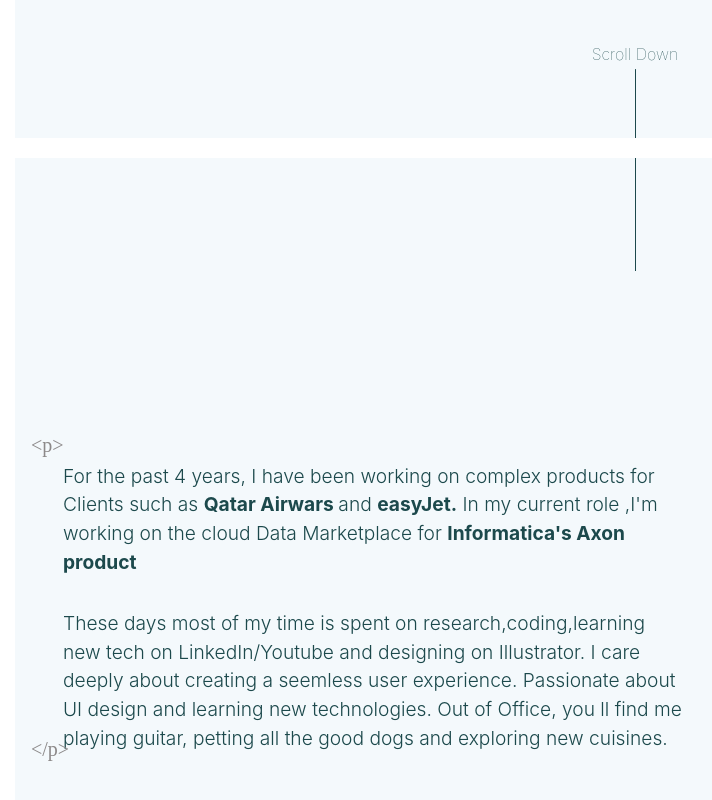
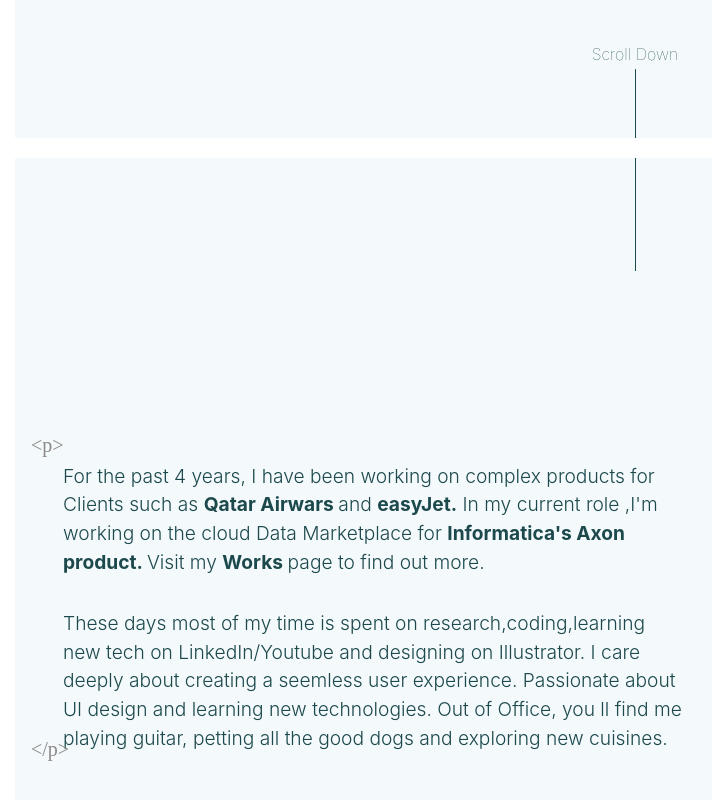
Before and after one commit to SoorajM143/personalwebsite-v2, a React (Create React App) app: page /about-me in a window 1280 px wide. Shown: the part 642-1442 px from the top of the page, without its empty margins (5-717 px from the left). Built offline with nearby package versions, Linux system fonts and the light colour scheme; a web font is replaced by a local one.

Commit message:
added confirmation dialog

```diff
--- a/src/components/AboutMe.js
+++ b/src/components/AboutMe.js
@@ -5,6 +5,7 @@
 import { Fade, Slide } from 'react-reveal';
 import Sphere from './Sphere';
 import Constants from './utils/Constant';
+import { Link } from 'react-router-dom';
 
 gsap.registerPlugin(ScrollTrigger);
 
@@ -52,6 +53,11 @@
               <strong>{Constants.ABOUT_ME_WORK_PARA_4}</strong>
               {Constants.ABOUT_ME_WORK_PARA_5}
               <strong>{Constants.ABOUT_ME_WORK_PARA_6}</strong>
+              {Constants.ABOUT_ME_WORK_PARA_8}
+              <Link to="/work">
+                <strong>{Constants.ABOUT_ME_WORK_PARA_9}</strong>
+              </Link>
+              {Constants.ABOUT_ME_WORK_PARA_10}
               <br />
               <span>{Constants.ABOUT_ME_WORK_PARA_7}</span>
             </div>
--- /dev/null
+++ b/src/components/Form/ConfirmationDialog.js
@@ -0,0 +1,22 @@
+import React from 'react';
+import { Dialog, DialogContent, DialogTitle, Typography } from '@mui/material';
+
+function ConfirmationDialog(props) {
+  const { onClose, open } = props;
+  const handleClose = () => {
+    onClose(false);
+  };
+  return (
+    <>
+      <Dialog onClose={handleClose} open={open}>
+        <DialogTitle>Confirmation</DialogTitle>
+        <DialogContent>
+            <Typography>Thank you for your Message!</Typography>
+        </DialogContent>
+
+      </Dialog>
+    </>
+  );
+}
+
+export default ConfirmationDialog;
--- a/src/components/Form/ContactForm.js
+++ b/src/components/Form/ContactForm.js
@@ -4,13 +4,14 @@
 import { Button, ThemeProvider } from '@mui/material';
 import { theme } from '../utils/util';
 import { Fade } from 'react-reveal';
-import { ReactDialogBox } from 'react-js-dialog-box';
+import ConfirmationDialog from './ConfirmationDialog';
 
 const ContactForm = () => {
   const [name, setName] = useState('');
   const [email, setEmail] = useState('');
   const [message, setMessage] = useState('');
   const [emailSent, setEmailSent] = useState(false);
+  const [open, setOpen] = useState(false);
 
   const submit = () => {
     if (name && email && message) {
@@ -22,7 +23,6 @@
         email,
         message,
       };
-
       emailjs
         .send(serviceId, templateId, templateParams, userId)
         .then((response) => console.log(response))
@@ -32,9 +32,14 @@
       setEmail('');
       setMessage('');
       setEmailSent(true);
+      setOpen(true);
     } else {
       alert('Please fill in all fields.');
     }
+  };
+
+  const handleClose = () => {
+    setOpen(false);
   };
 
   return (
@@ -82,23 +87,7 @@
                   </Button>
                 </ThemeProvider>
                 {emailSent && (
-                  <>
-                    <ReactDialogBox
-                      modalWidth="60%"
-                      headerBackgroundColor="red"
-                      headerTextColor="white"
-                      headerHeight="65"
-                      closeButtonColor="white"
-                      bodyBackgroundColor="white"
-                      bodyTextColor="black"
-                      bodyHeight="200px"
-                      headerText="Title"
-                    >
-                      <div>
-                        <h1>Dialog Content</h1>
-                      </div>
-                    </ReactDialogBox>
-                  </>
+                  <ConfirmationDialog open={open} onClose={handleClose} />
                 )}
               </li>
             </Fade>
--- a/src/components/utils/Constant.js
+++ b/src/components/utils/Constant.js
@@ -15,9 +15,12 @@
   ABOUT_ME_WORK_PARA_4: 'easyJet.',
   ABOUT_ME_WORK_PARA_5:
     " In my current role ,I'm working on the cloud Data Marketplace for ",
-  ABOUT_ME_WORK_PARA_6: "Informatica's Axon product",
+  ABOUT_ME_WORK_PARA_6: "Informatica's Axon product. ",
   ABOUT_ME_WORK_PARA_7:
-    'These days most of my time is spent on research,coding,learning new tech on LinkedIn/Youtube and designing on Illustrator. I care deeply about creating a seemless user experience. Passionate about UI design and learning new technologies. Out of Office, you ll find me playing guitar, petting all the good dogs and exploring new cuisines. ',
+    'These days most of my time is spent on research,coding,learning new tech on LinkedIn/Youtube and designing on Illustrator. I care deeply about creating a seemless user experience. Passionate about UI design and learning new technologies. Out of Office, you ll find me playing guitar, petting all the good dogs and exploring new cuisines.',
+  ABOUT_ME_WORK_PARA_8: 'Visit my ',
+  ABOUT_ME_WORK_PARA_9: 'Works ',
+  ABOUT_ME_WORK_PARA_10: 'page to find out more.',
   CONTACT_HEADER: 'Contact',
   MAIN_PAGE_HEADER_TEXT_1: 'Hello,',
   MAIN_PAGE_HEADER_TEXT_2: "I'm ",
--- a/src/styles/AboutMe.css
+++ b/src/styles/AboutMe.css
@@ -111,6 +111,11 @@
   font-weight: 300;
   color: #1C494C;
   text-align: left;
+}
+
+.about_me_para_1 a {
+  text-decoration: none;
+  color: #1C494C;
 }
 
 .about_me_para_1 > span {
--- a/src/styles/AboutMe.scss
+++ b/src/styles/AboutMe.scss
@@ -82,6 +82,11 @@
     font-weight: 300;
     color: #1C494C;
     text-align: left;
+}
+
+.about_me_para_1 a {
+    text-decoration: none;
+    color: #1C494C;
 }
 
 .about_me_para_1 > span {
```
Also changed, not shown: 1 other file (tests, documents, lock files or other folders).
